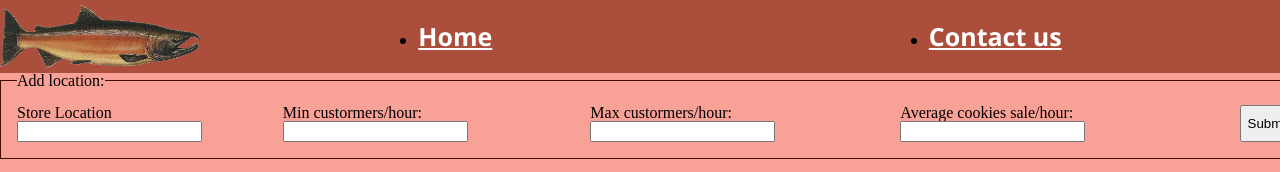
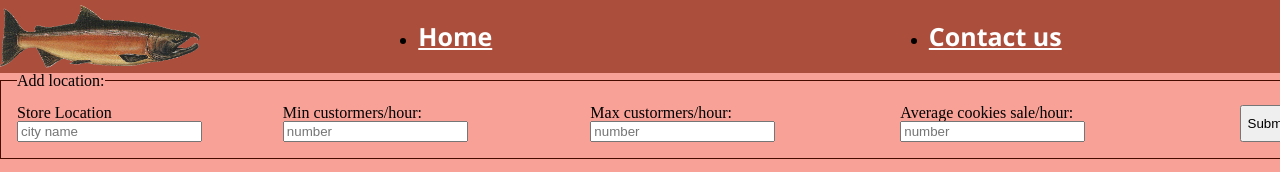
Before and after one commit to brenda70904/cookie-stand, a plain HTML site: page sales.html in a window 1280 px wide. Shown: the top 172 px of the page. Drawn offline with nearby package versions, Linux system fonts and the light colour scheme.

Commit message:
change style

```diff
--- a/sales.html
+++ b/sales.html
@@ -33,19 +33,19 @@
             <legend>Add location:</legend>
 
             <label for="StoreLocation"> Store Location
-              <input id="storeLocation" type="text" name="location">
+              <input id="storeLocation" type="text" name="location" placeholder="city name" required>
             </label>
 
             <label for="minCust"> Min custormers/hour:
-              <input id="minCust" type="text" name="minCust">
+              <input id="minCust" type="text" name="minCust" placeholder="number" required>
             </label>
 
             <label for="maxCust"> Max custormers/hour:
-              <input id="maxCust" type="text" name="maxCust">
+              <input id="maxCust" type="text" name="maxCust" placeholder="number" required>
             </label>
 
             <label for="avgSale"> Average cookies sale/hour:
-              <input id="avgSale" type="text" name="avgSale">
+              <input id="avgSale" type="text" name="avgSale" placeholder="number" required>
             </label>
             <button>Submit</button>
           </fieldset>
```
